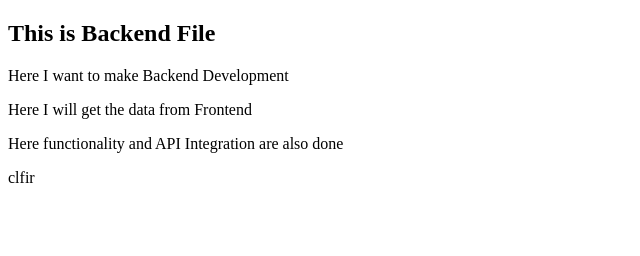
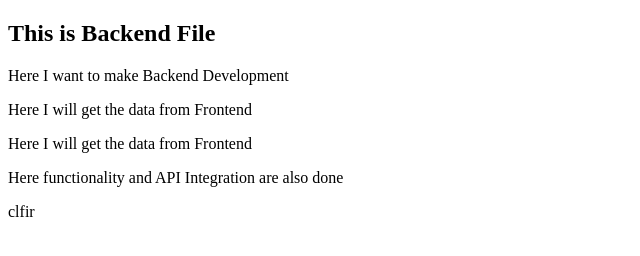
Before and after one commit to MohanKumar26596/new-project, a plain HTML site: page index2.html in a window 1280 px wide. Shown: the whole page, without its empty margins (0-640 px from the left). Drawn offline with Linux system fonts and the light colour scheme.

Commit message:
third line added

```diff
--- a/index2.html
+++ b/index2.html
@@ -9,6 +9,7 @@
     <h2>This is Backend File</h2>
     <p>Here I want to make Backend Development</p>
     <p>Here I will get the data from Frontend</p>
+    <p>Here I will get the data from Frontend</p>
     <p>Here functionality and API Integration are also done</p>
 </body>
 </html>clfir
```
